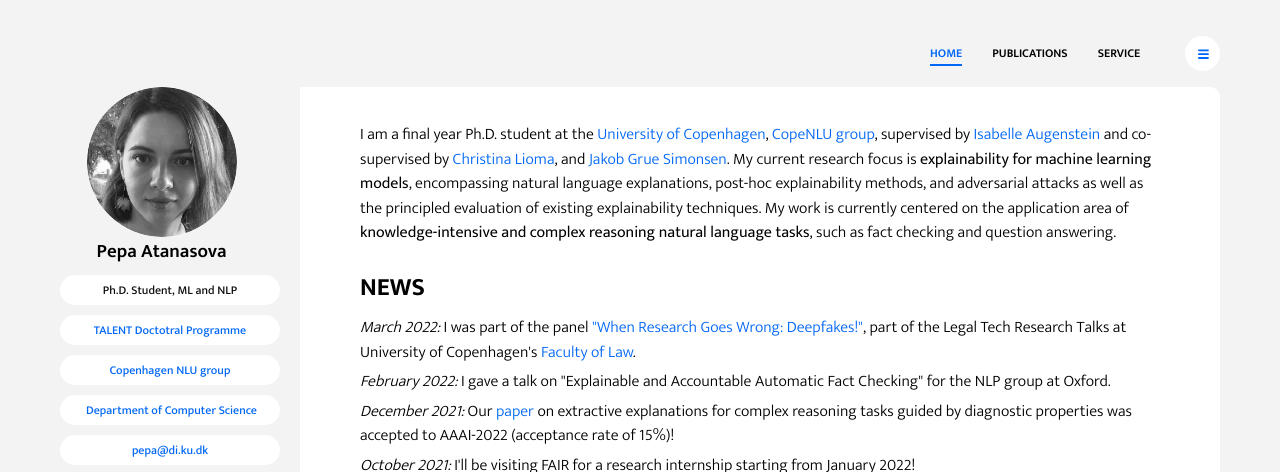
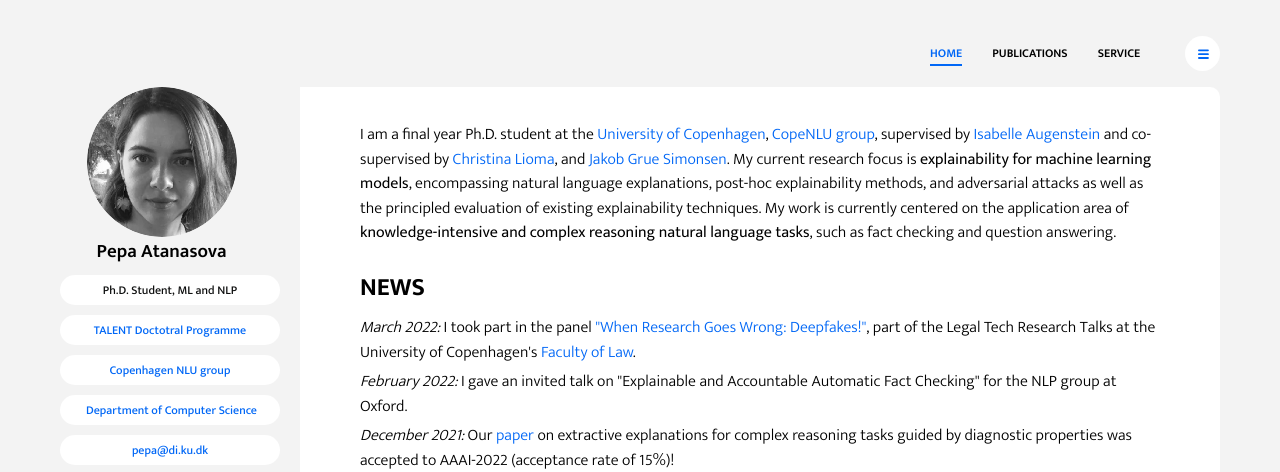
Before and after one commit to apepa/apepa.github.io, a website: page index.html in a window 1280 px wide. Shown: the top 472 px of the page. Drawn offline with Linux system fonts and the light colour scheme.

Commit message:
News update.

```diff
--- a/index.html
+++ b/index.html
@@ -90,10 +90,10 @@
             <section class="intro-section">
                 <h2 class="section-title">News </h2>
                 <p class="space-p">
-                    <i>March 2022: </i> I was part of the panel <a href="https://jura.ku.dk/legaltechlab/calendar/2022/legal-tech-research-talks/">"When Research Goes Wrong: Deepfakes!"</a>, part of the Legal Tech Research Talks at University of Copenhagen's <a href="https://jura.ku.dk/legaltechlab/">Faculty of Law</a>.</br>
+                    <i>March 2022: </i> I took part in the panel <a href="https://jura.ku.dk/legaltechlab/calendar/2022/legal-tech-research-talks/">"When Research Goes Wrong: Deepfakes!"</a>, part of the Legal Tech Research Talks at the University of Copenhagen's <a href="https://jura.ku.dk/legaltechlab/">Faculty of Law</a>.</br>
                 </p>
                 <p class="space-p">
-                    <i>February 2022: </i> I gave a talk on "Explainable and Accountable Automatic Fact Checking" for the NLP group at Oxford. </br>
+                    <i>February 2022: </i> I gave an invited talk on "Explainable and Accountable Automatic Fact Checking" for the NLP group at Oxford. </br>
                 </p>
                 <p class="space-p">
                     <i>December 2021: </i> Our <a href="https://arxiv.org/pdf/2109.03756.pdf">paper</a> on extractive explanations for complex reasoning tasks guided by diagnostic properties was accepted to AAAI-2022 (acceptance rate of 15%)! </br>
```
